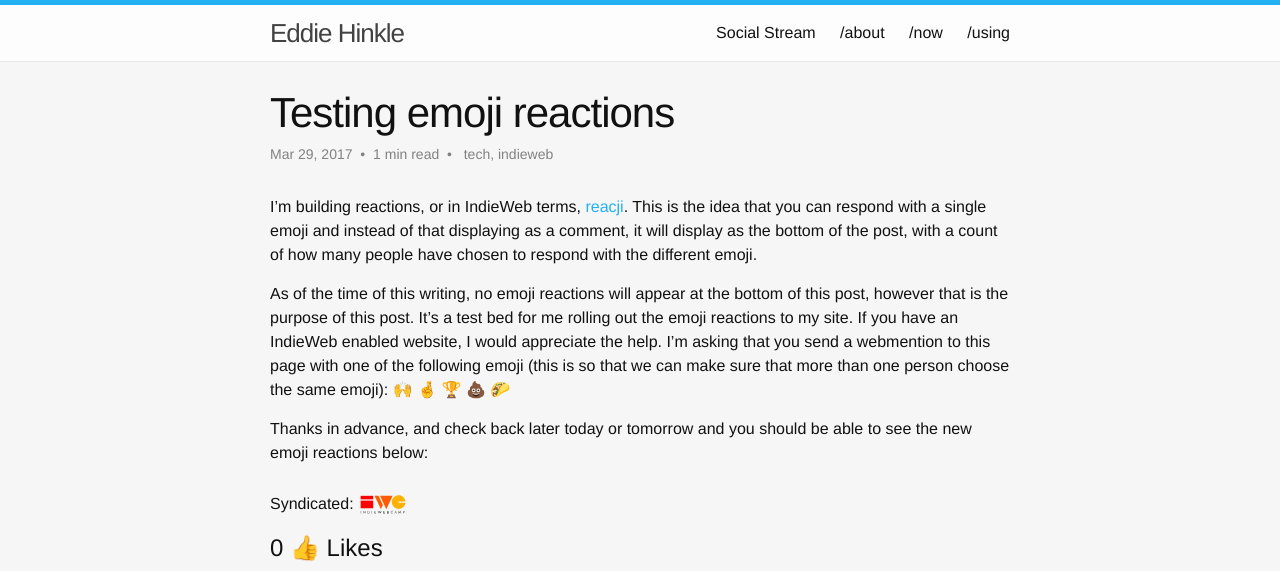
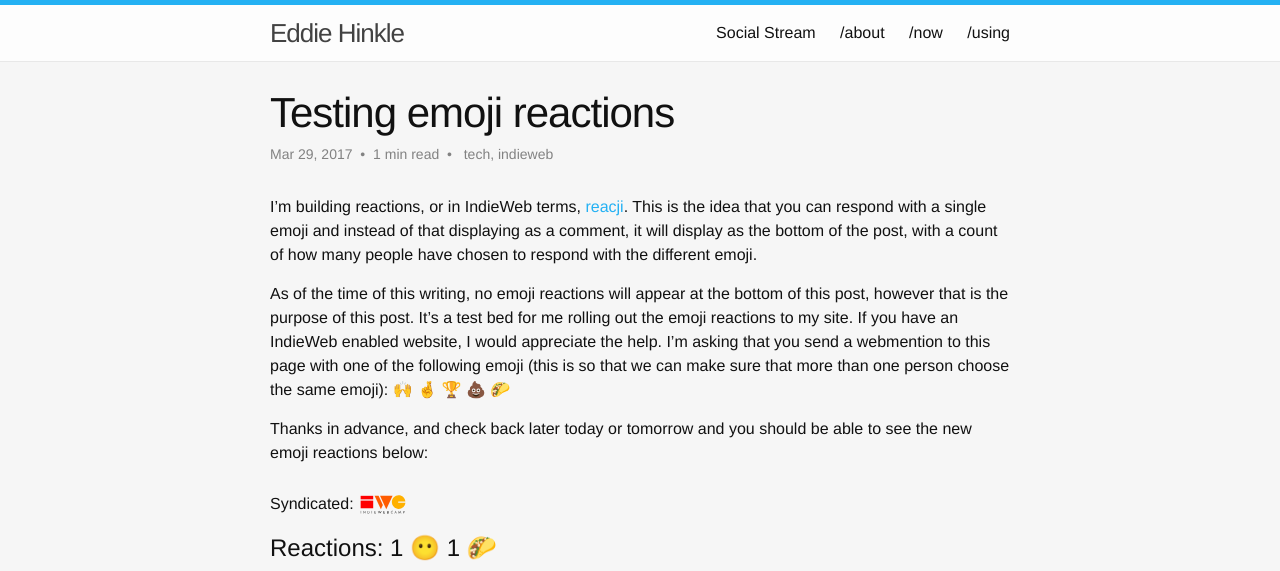
Before and after one commit to EdwardHinkle/eddie-personal, a Jekyll site: the page built from _source/_note/articles/2017-03-29-testing-emoji-reactions.md, in a window 1280 px wide. Shown: the top 571 px of the page. Built offline with Jekyll 4.4.1, drawn with Linux system fonts in a browser that asks for light colours; nearby versions of some CDN libraries; comment, search, counter and statistics services are not loaded; some of the changed text lies outside the part shown; grey boxes are pictures that could not be loaded.

Commit message:
Finish initial emoji reaction

```diff
--- a/_source/_includes/responses/face-pile.html
+++ b/_source/_includes/responses/face-pile.html
@@ -1,7 +1,12 @@
 <div class="facepile-container">
 {% for face in facepile %}
+    <div class="single-face">
     {% if face.data.author.photo != null %}
     <img class="face-in-pile" src="{{face.data.author.photo}}">
+        {% if overlay != undefined %}
+            <div class="reaction-overlay">{{overlay}}</div>
+        {% endif %}
     {% endif %}
+    </div>
 {% endfor %}
 </div>
--- a/_source/_includes/responses/responses.html
+++ b/_source/_includes/responses/responses.html
@@ -6,12 +6,26 @@
         <div class="mentions-count">Mentions: {{mentions | size}}</div>
     </div>-->
 
-    <div class="likes-container">
-        <h2>{{likes | size}} 👍 Likes</h2>
-        {% assign facepile = likes %}
-        {% include responses/face-pile.html %}
+    {% capture reactionSize %}{{reactions | size}}{% endcapture %}
+    {% assign reactionCount = reactionSize | plus: 0 %}
+    {% if reactionCount > 0 %}
+    <div class="reactions-container">
+        <h2>Reactions:
+            {% for reaction in reactions %}
+                {{reaction.content | size}} {{reaction.display}}
+            {% endfor %}
+        </h2>
+        {% for reaction in reactions %}
+            {% assign facepile = reaction.content %}
+            {% assign overlay = reaction.display %}
+            {% include responses/face-pile.html %}
+        {% endfor %}
     </div>
+    {% endif %}
 
+    {% capture replySize %}{{replies | size}}{% endcapture %}
+    {% assign replyCount = replySize | plus: 0 %}
+    {% if replyCount > 0 %}
     <div class="replies-container">
         <h2>{{replies | size}} 💬 Replies</h2>
         {% for reply in replies %}
@@ -22,11 +36,16 @@
             {% include responses/comment.html %}
         {% endfor %}
     </div>
+    {% endif %}
 
+    {% capture mentionSize %}{{mentions | size}}{% endcapture %}
+    {% assign mentionCount = mentionSize | plus: 0 %}
+    {% if mentionCount > 0 %}
     <div class="mentions-container">
         <h2>{{mentions | size}} 🔗 Mentions</h2>
         {% for mention in mentions %}
             {% include responses/mention.html %}
         {% endfor %}
     </div>
+    {% endif %}
 </div>
--- a/_source/_sass/_layout.scss
+++ b/_source/_sass/_layout.scss
@@ -868,9 +868,23 @@ a, a:visited {
 }
 
 .facepile-container {
+    display: inline-block;
+
     .face-in-pile {
         width: 80px;
         border-radius: 50%;
+    }
+    .single-face {
+        position: relative;
+        display: inline-block;
+        padding-left: 5px;
+        padding-right: 5px;
+
+        .reaction-overlay {
+            position: absolute;
+            left: 0;
+            bottom: -10px;
+        }
     }
 }
 
```
